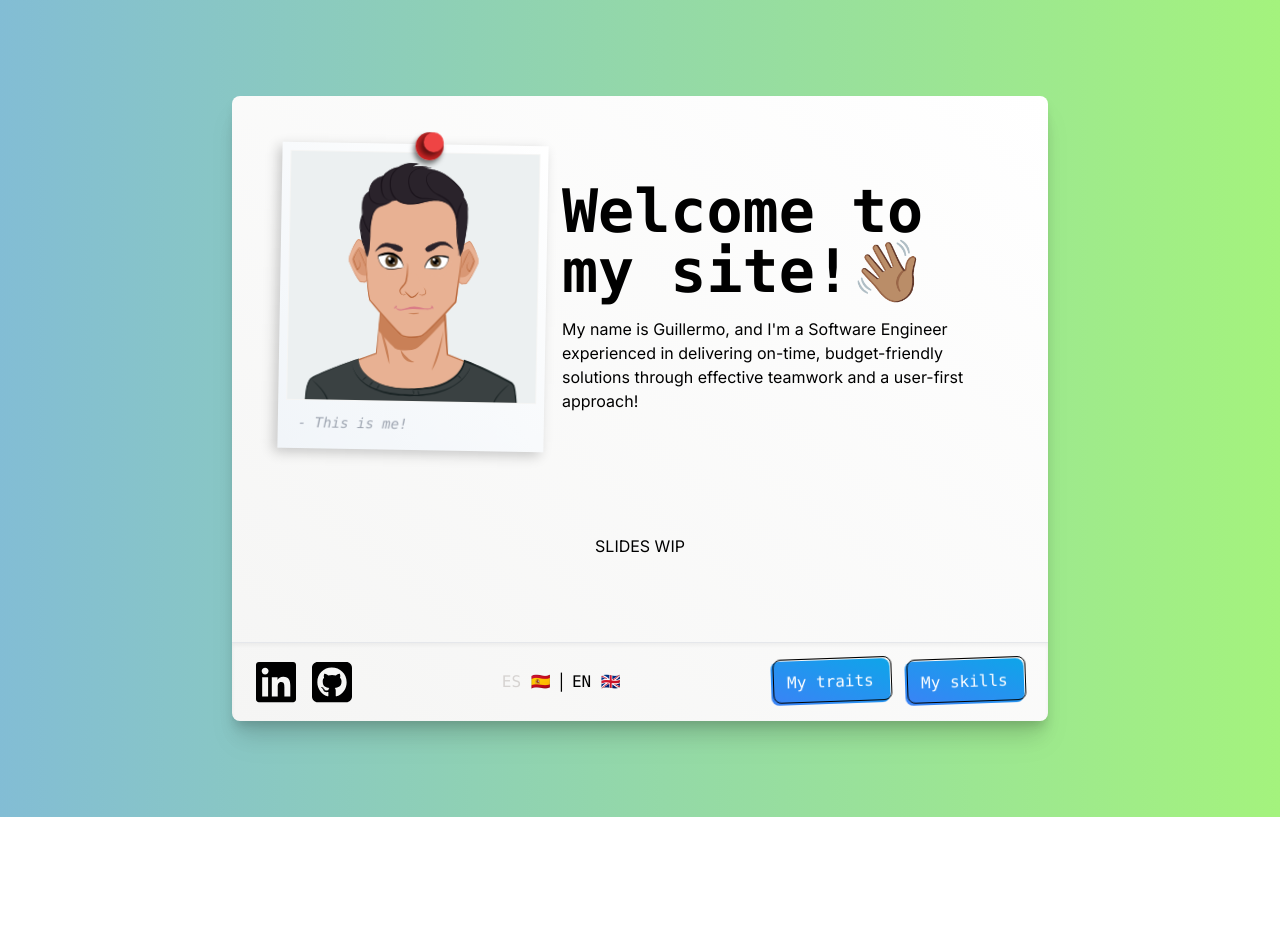
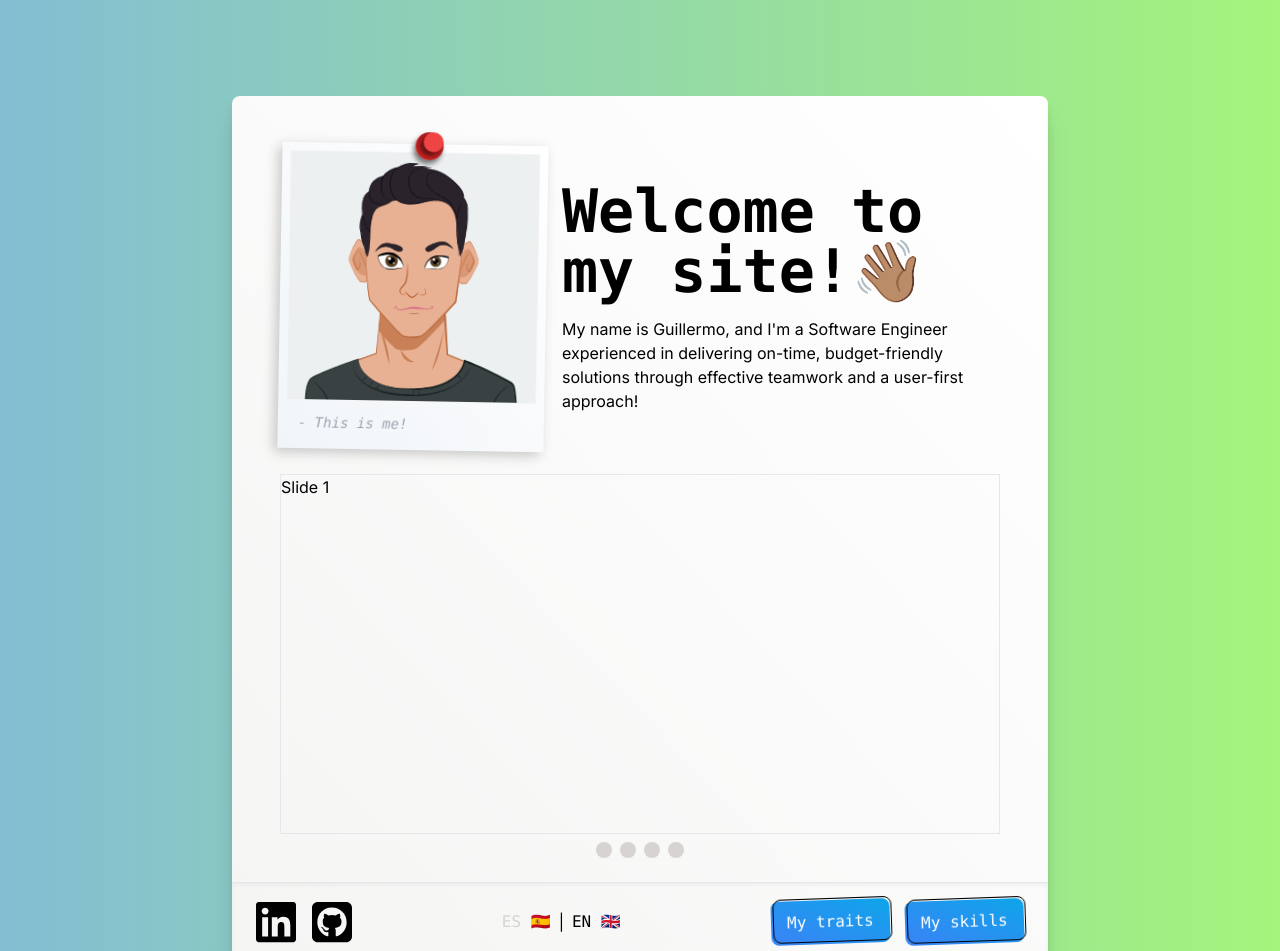
Before and after one commit to guillermo-segura/guillermo-segura.github.io, a Next.js app: page /me in a window 1280 px wide. Shown: the top 951 px of the page. Before the commit the page ends 817 px from the top, so only its background shows below. Built offline with nearby package versions, Linux system fonts and the light colour scheme.

Commit message:
feat: added carousel component

```diff
--- a/src/app/globals.css
+++ b/src/app/globals.css
@@ -19,3 +19,37 @@
     text-wrap: balance;
   }
 }
+
+* {
+  scrollbar-color: transparent transparent; /* thumb and track color */
+  scrollbar-width: 0px;
+}
+
+*::-webkit-scrollbar {
+  width: 0;
+}
+
+*::-webkit-scrollbar-track {
+  background: transparent;
+}
+
+*::-webkit-scrollbar-thumb {
+  background: transparent;
+  border: none;
+}
+
+* {
+  -ms-overflow-style: none;
+}
+
+.carousel__navigation-button {
+  display: inline-block;
+  width: 1.5rem;
+  height: 1.5rem;
+  background-color: #333;
+  background-clip: content-box;
+  border: 0.25rem solid transparent;
+  border-radius: 50%;
+  font-size: 0;
+  transition: transform 0.1s;
+}
--- a/src/app/me/page.tsx
+++ b/src/app/me/page.tsx
@@ -1,10 +1,11 @@
 import profilePic from '@/assets/avatar.svg';
 import CardFooter from "@/components/Card/CardFooter";
 import CardHeader from "@/components/Card/CardHeader";
+import Carousel, { CarouselItem } from '@/components/Carousel/Carousel';
 import content from '@/content/content.json';
 
 const classNames = {
-  body: 'flex flex-col justify-around pt-6',
+  body: 'flex flex-col justify-around pt-6 px-12',
 };
 
 export default function Page() {
@@ -20,7 +21,20 @@ export default function Page() {
 
       {/* CARD BODY */}
       <div className={classNames.body}>
-        <div className="flex justify-center items-center h-36">SLIDES WIP</div>
+        <Carousel>
+          <CarouselItem id="carousel__slide1">
+            <div>Slide 1</div>
+          </CarouselItem>
+          <CarouselItem id="carousel__slide2">
+            <div>Slide 2</div>
+          </CarouselItem>
+          <CarouselItem id="carousel__slide3">
+            <div>Slide 3</div>
+          </CarouselItem>
+          <CarouselItem id="carousel__slide4">
+            <div>Slide 4</div>
+          </CarouselItem>
+        </Carousel>
       </div>
 
       <CardFooter skills traits />
--- /dev/null
+++ b/src/components/Carousel/Carousel.tsx
@@ -0,0 +1,47 @@
+import { Children, ReactElement } from "react";
+
+const classNames = {
+  container: 'relative pt-1/2 mb-6',
+  viewport: 'absolute inset-x-0 inset-y-0 flex overflow-scroll scroll-smooth snap-x',
+  slide: 'relative w-full border boder-black flex-0-100 snap-center',
+  navigation: 'absolute inset-x-0 -bottom-8 text-center',
+  inlineBlock: 'inline-block',
+  navButton: 'inline-block w-4 h-4 bg-stone-300 rounded-full text-[0px] mx-1 my-2',
+  navButtonHighlighted: 'inline-block w-4 h-4 bg-stone-500 rounded-full text-[0px] mx-1 my-2'
+}
+
+export function CarouselItem ({ children, id }: { children: React.ReactNode, id: string }) {
+  return (
+    <li id={id} tabIndex={0} className={classNames.slide}>
+      {children}
+    </li>
+  );
+}
+
+export default function Carousel ({ children }: { children: ReactElement[] }) {
+  console.log(children);
+  const slideIds: string[] = [];
+  Children.forEach(children, (child, index) => {
+    slideIds.push(child?.props?.id);
+  });
+
+  const renderNavigation = (id: string) => (
+    <li key={id} className={classNames.inlineBlock}>
+      <a href={`#${id}`}
+        className={classNames.navButton}>Go to slide {id}</a>
+    </li>
+  );
+
+  return (
+    <section className={classNames.container} style={{ perspective: '100px' }} aria-label="Gallery">
+      <ol className={classNames.viewport}>
+        {children}
+      </ol>
+      <aside className={classNames.navigation}>
+        <ol className={classNames.inlineBlock}>
+          {slideIds.map(renderNavigation)}
+        </ol>
+      </aside>
+    </section>
+  );
+}
--- a/tailwind.config.ts
+++ b/tailwind.config.ts
@@ -9,8 +9,15 @@ const config: Config = {
   ],
   theme: {
     extend: {
+      flex: {
+        '0-100': '0 0 100%',
+      },
+      padding: {
+        '1/2': '50%',
+        '3/4': '75%',
+      },
       backgroundSize: {
-        "4xl": "300%"
+        '4xl': '300%'
       },
       animation: {
         'bg-gradient': 'gradient 15s ease infinite',
```
